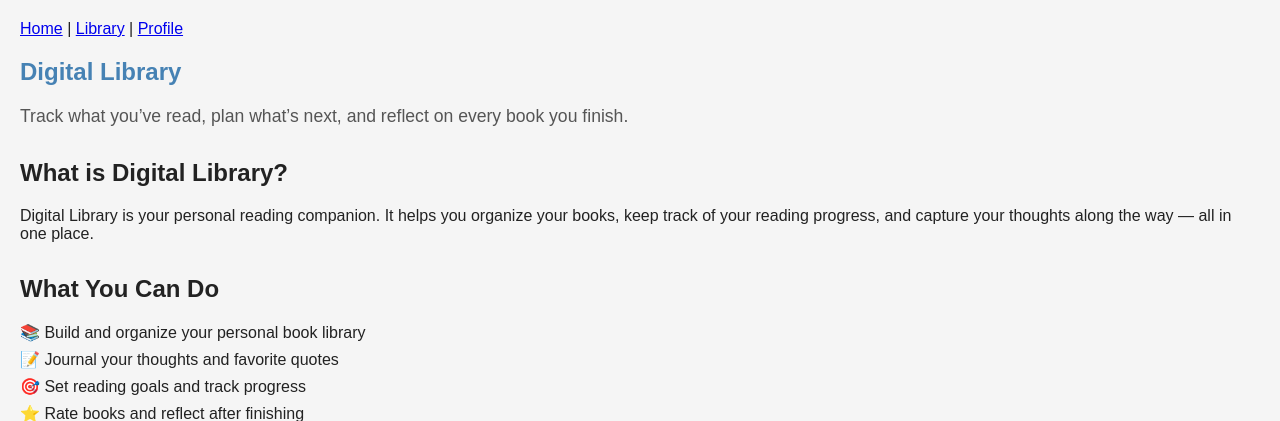
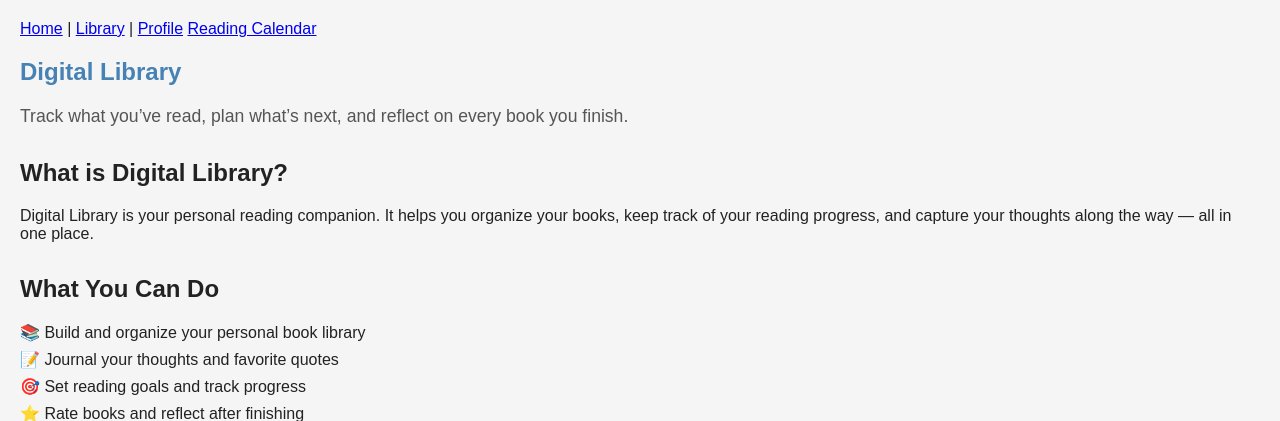
Before and after one commit to BryanMurphy02/digitalLibrary, a Flask app: page / in a window 1280 px wide. Shown: the top 421 px of the page. Run offline with Flask 3, Linux system fonts and the light colour scheme.

Commit message:
Added a reading calendar page

```diff
--- a/app.py
+++ b/app.py
@@ -27,6 +27,10 @@ def library():
 def profile():
     return render_template("profile.html")
 
+@app.route('/reading_calendar')
+def reading_calendar():
+    return render_template("reading_calendar.html")
+
 # main driver function
 if __name__ == '__main__':
 
--- a/templates/layout.html
+++ b/templates/layout.html
@@ -10,6 +10,7 @@
     <a href="{{ url_for('home') }}">Home</a> |
     <a href="{{ url_for('library') }}">Library</a> |
     <a href="{{ url_for('profile') }}">Profile</a>
+    <a href="{{ url_for('reading_calendar') }}">Reading Calendar</a>
   </nav>
 
   <main>
```
Also changed, not shown: templates/reading_calendar.html (added).
